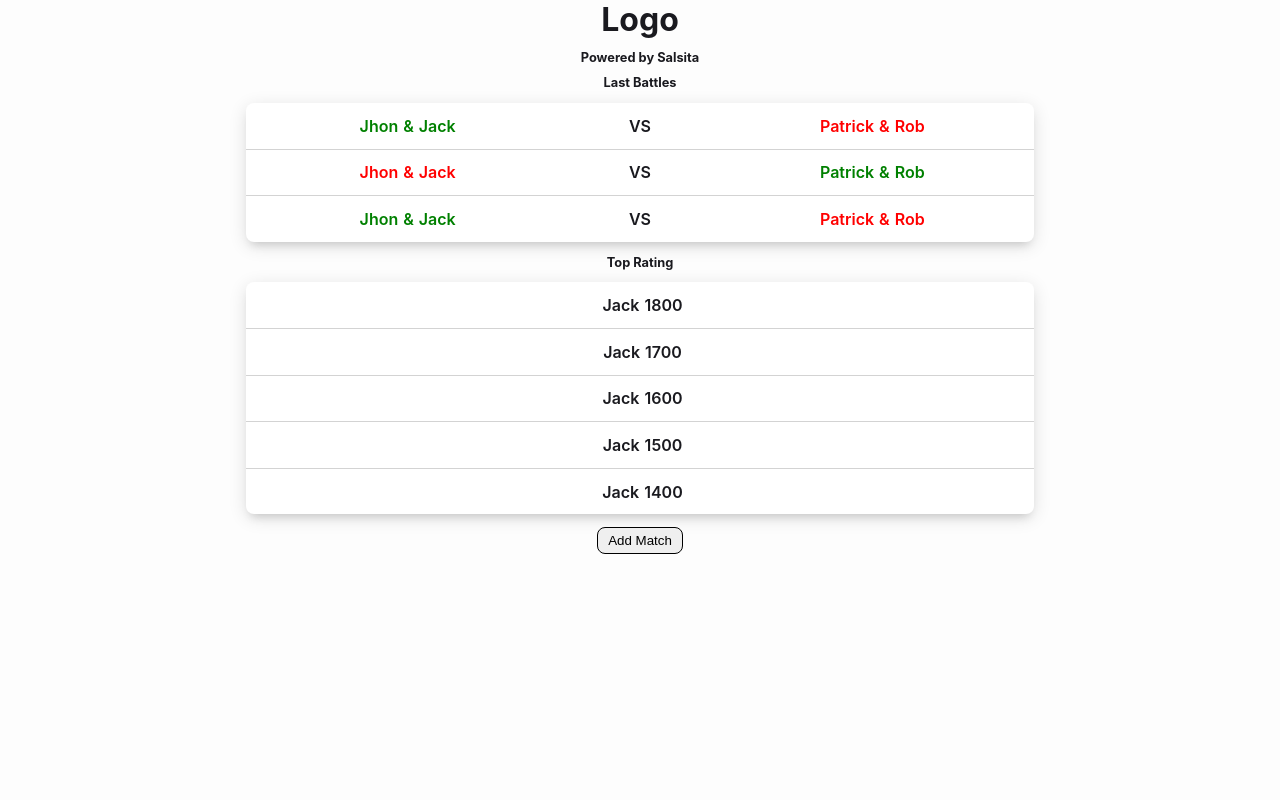
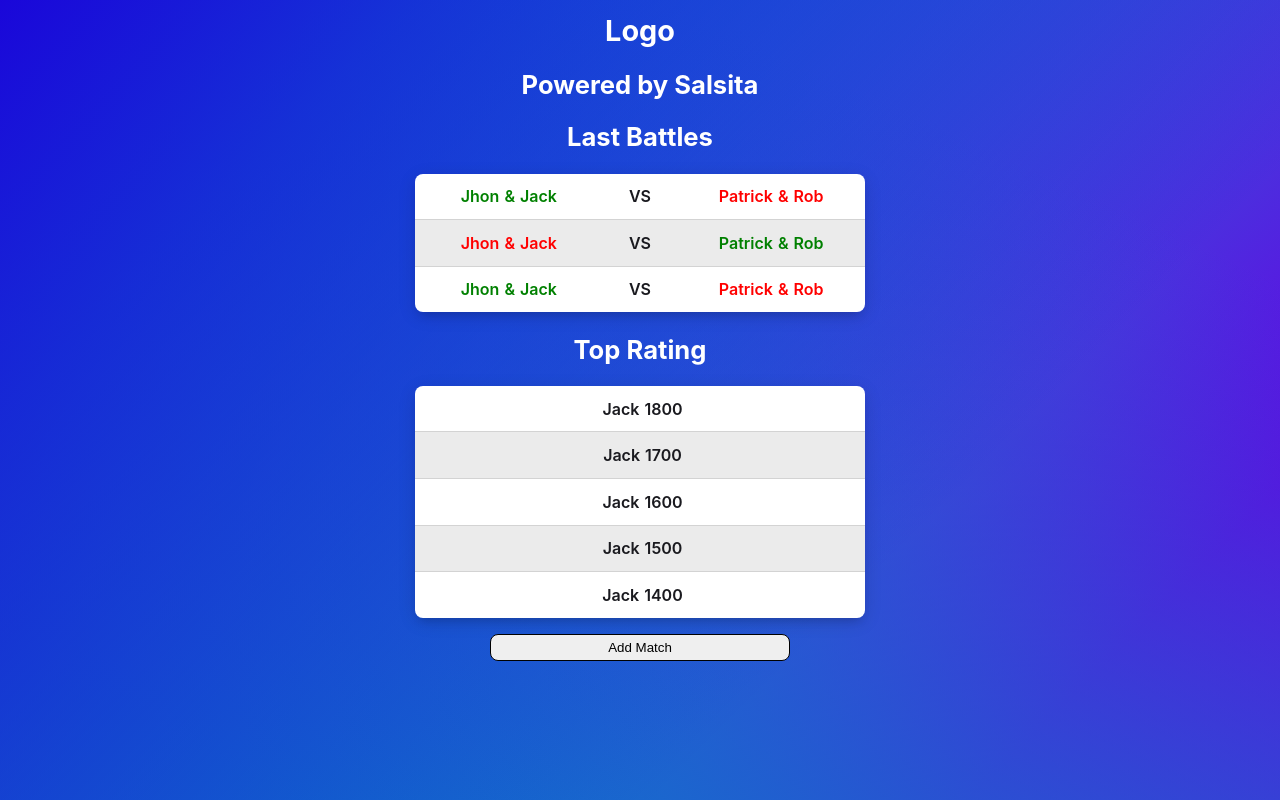
Before and after one commit to salsita/foosball-rating, a React (Create React App) app in the folder frontend/: page / in a window 1280 px wide. Built offline with nearby package versions, Linux system fonts and the light colour scheme.

Commit message:
add: style for layout, bg and shared components

```diff
--- a/frontend/src/index.css
+++ b/frontend/src/index.css
@@ -1,12 +1,18 @@
 body {
   margin: 0;
   padding: 0;
+  height: 100vh;
+  width: 100wh;
   font-family: -apple-system, BlinkMacSystemFont, "Segoe UI", "Roboto", "Oxygen",
     "Ubuntu", "Cantarell", "Fira Sans", "Droid Sans", "Helvetica Neue",
     sans-serif;
   -webkit-font-smoothing: antialiased;
   -moz-osx-font-smoothing: grayscale;
-  background: #fdfdfd;
+  background:
+    -webkit-linear-gradient(315deg, hsla(245.57, 94.26%, 43.9%, 1) 0%, hsla(245.57, 94.26%, 43.9%, 0) 70%),
+    -webkit-linear-gradient(65deg, hsla(208.3, 85.19%, 42.84%, 1) 10%, hsla(208.3, 85.19%, 42.84%, 0) 80%),
+    -webkit-linear-gradient(135deg, hsla(265.11, 94.91%, 45.66%, 1) 15%, hsla(265.11, 94.91%, 45.66%, 0) 80%),
+    -webkit-linear-gradient(205deg, hsla(191.98, 93.06%, 42.29%, 1) 100%, hsla(191.98, 93.06%, 42.29%, 0) 70%);
 }
 
 code {
--- a/frontend/src/styles/blocks/buttons.js
+++ b/frontend/src/styles/blocks/buttons.js
@@ -6,6 +6,12 @@ const Button = styled.button`
   border-color: ${variables.cBorder};
   padding: 5px 10px;
   border-radius: 8px;
+  width: 100%;
+
+  @media (min-width: ${variables.bpMedium}) {
+    width: 300px;
+    margin: 0 auto;
+  }
 `
 
 export default Button;
--- a/frontend/src/styles/blocks/layout.js
+++ b/frontend/src/styles/blocks/layout.js
@@ -6,7 +6,9 @@ const Container = styled.div`
   margin: 0 auto;
   text-align: center;
   max-width: 800px;
-  color: ${variables.cBlack};
+  color: ${variables.cWhite};
+  padding: ${variables.baseSpacing};
+
 `
 
 const GridContainer = styled.div`
--- a/frontend/src/styles/blocks/list.js
+++ b/frontend/src/styles/blocks/list.js
@@ -2,24 +2,32 @@ import styled from 'styled-components';
 import variables from './../variables';
 
 const ListCon = styled.ul`
-  margin: ${variables.baseSpacing};
+  margin: 0 auto 1rem auto;
   padding: 0;
   text-align: center;
   box-shadow: 0 4px 18px 0 rgba(0,0,0,0.12),0 7px 10px -5px rgba(0,0,0,0.15);
   border-radius: 8px;
-  background: #fff;
+  overflow: hidden;
+  @media (min-width: ${variables.bpMedium}) {
+    width: 450px;
+  }
 `
 
 const ListItem = styled.li`
   padding: ${variables.baseSpacing};
   display: ${props => props.Display};
   grid-template-columns: ${props => props.Column};
+  color: ${variables.cBlack};
   list-style: none;
   border-bottom: 1px solid ${variables.bgColor};
+  background: ${variables.bgColorList};
 
   :last-child {
     border-bottom: none;
   }
+  :nth-child(even) {
+    background: ${variables.bgColorListSec}
+  }
 `
 
 export { ListCon, ListItem};
--- a/frontend/src/styles/variables.js
+++ b/frontend/src/styles/variables.js
@@ -1,14 +1,16 @@
 export default {
   // breakpoints
   MaxWidth: '800px',
+
+  bpMedium: '600px',
 
   // Grid Layout vars
   GridGap: '1rem',
   DefaultGridTemplateColums: '1fr',
 
   //typo
-  fontSizeTitle: '2rem',
-  fontSizeSubtitle: '0.8rem',
+  fontSizeTitle: '1.8rem',
+  fontSizeSubtitle: '1.6rem',
 
   // colors
   cRed: 'rgba(202,28,16,.95)',
@@ -19,6 +21,9 @@ export default {
 
   bgColor: '#d3d3d3',
 
+  bgColorList: '#fff',
+  bgColorListSec: '#ebebeb',
+
   // spacings like margin, padding etc
   baseSpacing: '.8rem .4rem',
 
```
